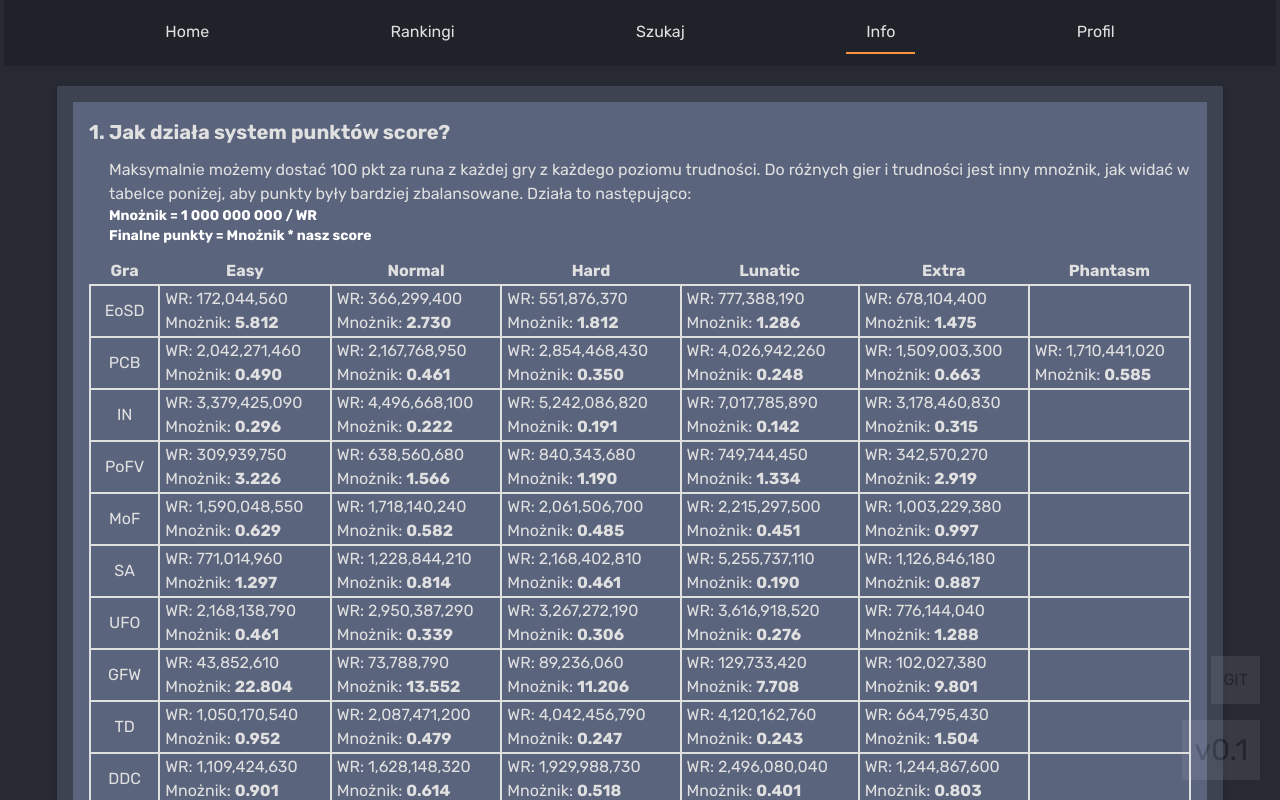
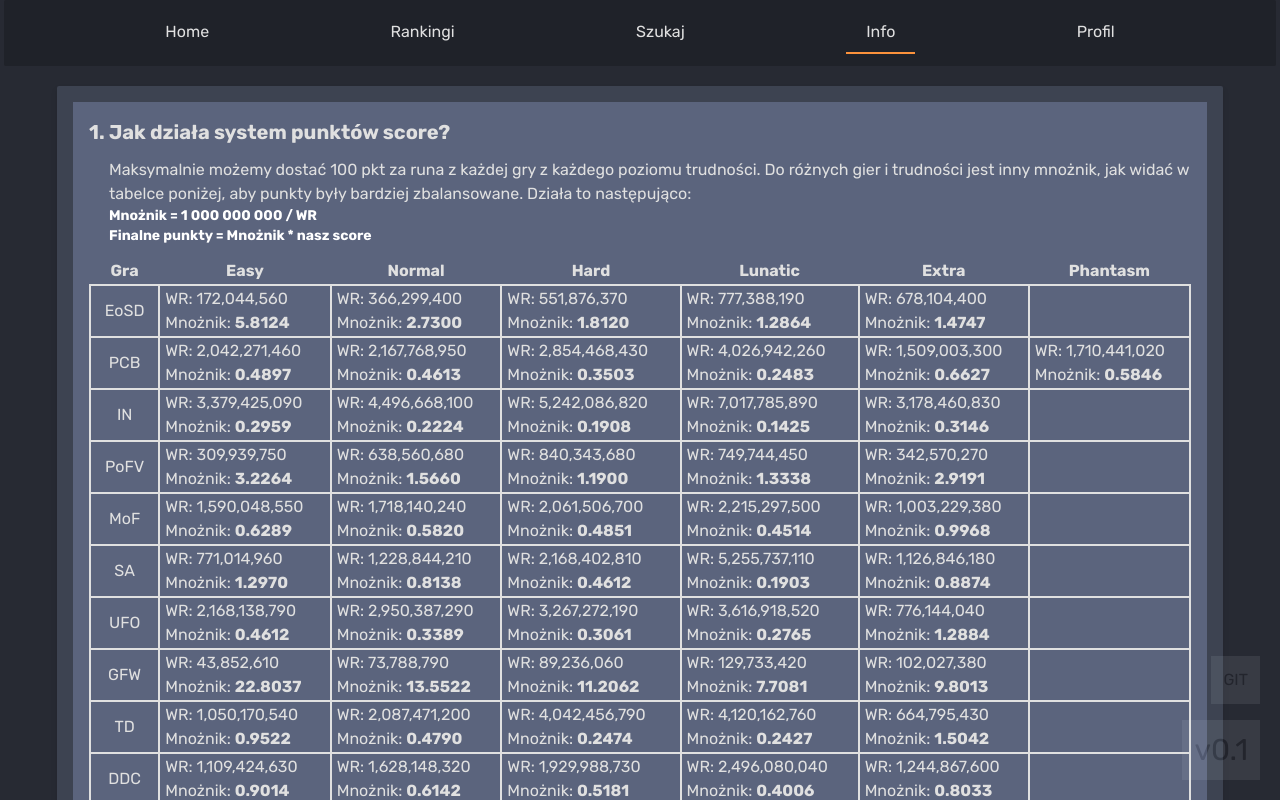
Before and after one commit to Horikaze/danmaczku, a Next.js app: page /info in a window 1280 px wide. Shown: the top 800 px of the page. Built offline with nearby package versions, Linux system fonts and the light colour scheme.

Commit message:
changed rank system from 3 to 4 decimal places

```diff
--- a/app/info/page.tsx
+++ b/app/info/page.tsx
@@ -69,7 +69,7 @@
                               diff[0].toUpperCase() + diff.slice(1)
                             ];
                         }
-                        const multiplier = (1000000000 / WR).toFixed(3);
+                        const multiplier = (1000000000 / WR).toFixed(4);
                         return (
                           <td className="border-2 border-text" key={diff}>
                             {WR ? (
--- a/app/utils/scoreSystem.ts
+++ b/app/utils/scoreSystem.ts
@@ -11,7 +11,7 @@
 ) => {
   //target 1 000 000 000
   try {
-    const multiplier = Number((1000000000 / scoreWR[game][rank]).toFixed(3));
+    const multiplier = Number((1000000000 / scoreWR[game][rank]).toFixed(4));
     return Number((score * multiplier).toFixed().slice(0, 2));
   } catch (e) {
     return 0;
```
